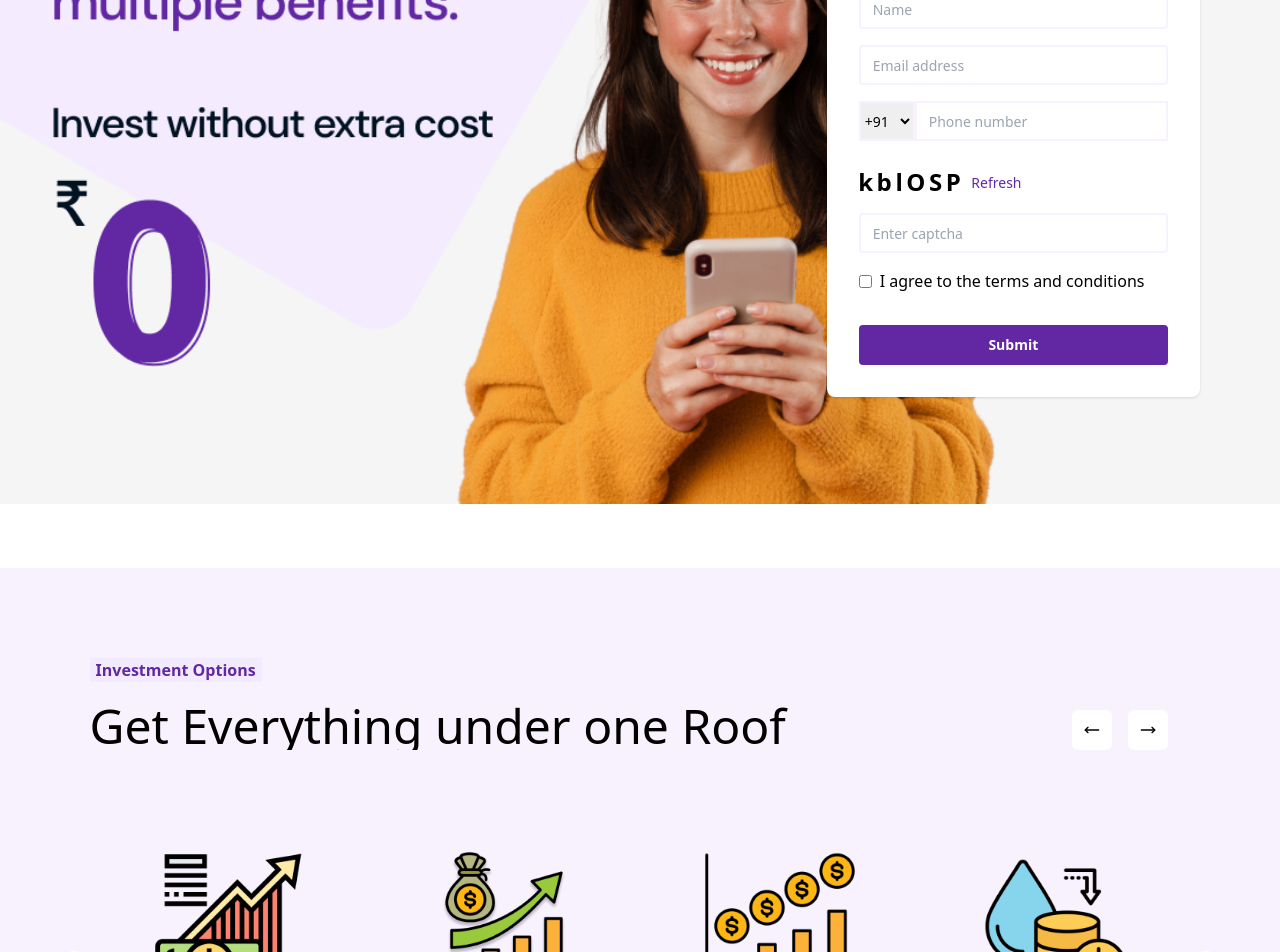
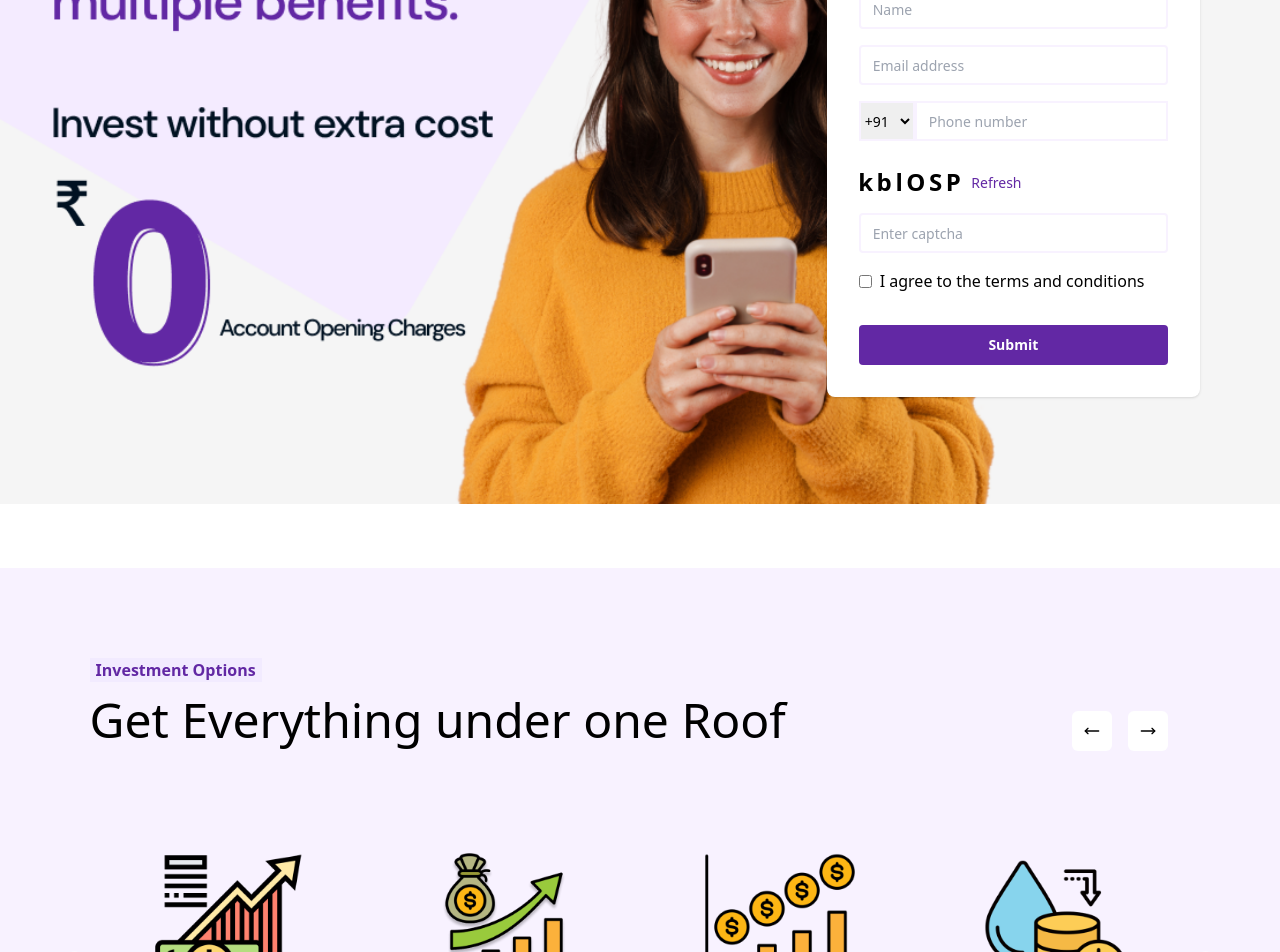
Before and after one commit to raj22001/inventure2, a React (Vite) app: page / in a window 1280 px wide. Shown: the part 1151-2103 px from the top of the page. Built offline with nearby package versions, Linux system fonts and the light colour scheme.

Commit message:
image change and line height increase

```diff
--- a/src/components/DematAccountForm.jsx
+++ b/src/components/DematAccountForm.jsx
@@ -1,5 +1,5 @@
 import React, { useEffect, useState } from "react";
-import formbackgroundimage from "../assets/dematbg.png";
+import formbackgroundimage from "../assets/dematbg2.png";
 import toast, { Toaster } from "react-hot-toast";
 import { useFormik } from "formik";
 import * as yup from "yup";
@@ -75,7 +75,7 @@ const DematAccountForm = () => {
 
         const url = import.meta.env.VITE_REACT_APP_BASE_URL;
 
-        console.log({url})
+        console.log({ url })
 
         const payload = {
           Name: values.name,
--- a/src/components/Inverstment.jsx
+++ b/src/components/Inverstment.jsx
@@ -55,9 +55,9 @@ const Inverstment = () => {
         </div>
         <div className='mt-5 '>
             <div className='md:flex md:flex-row md:h-auto mobile:flex-col sm:flex-col w-full md:justify-between items-center'>
-              <h1 className='font-medium overflow-y-clip  mobile:text-3xl sm:text-3xl md:text-5xl'>
-                Get Everything under one Roof
-              </h1>
+             <h1 className='lg:h-[50px] md:h-[80px]  check font-medium overflow-y-clip mobile:text-3xl sm:text-3xl md:text-getSize leading-gapline'>
+  Get Everything under one Roof
+</h1>
               <div className='mt-2 flex pr-[2%]'>
                 <p  onClick={handlePrev} className='p-3 bg-white mr-4 cursor-pointer rounded-md'>
                   <LuMoveLeft  />
--- a/src/index.css
+++ b/src/index.css
@@ -224,3 +224,8 @@ html {
    color: purple;
    border-bottom: 2px solid purple;
 }
+
+
+.check {
+   line-height: 2;
+}
--- a/tailwind.config.js
+++ b/tailwind.config.js
@@ -13,6 +13,12 @@ export default {
       },
       screens: {
         mobile: "250px",
+      },
+      fontSize: {
+        getSize: "3rem",
+      },
+      lineHeight: {
+        gapline: "2",
       },
     },
   },
```
Also changed, not shown: src/assets/dematbg2.png (added).
